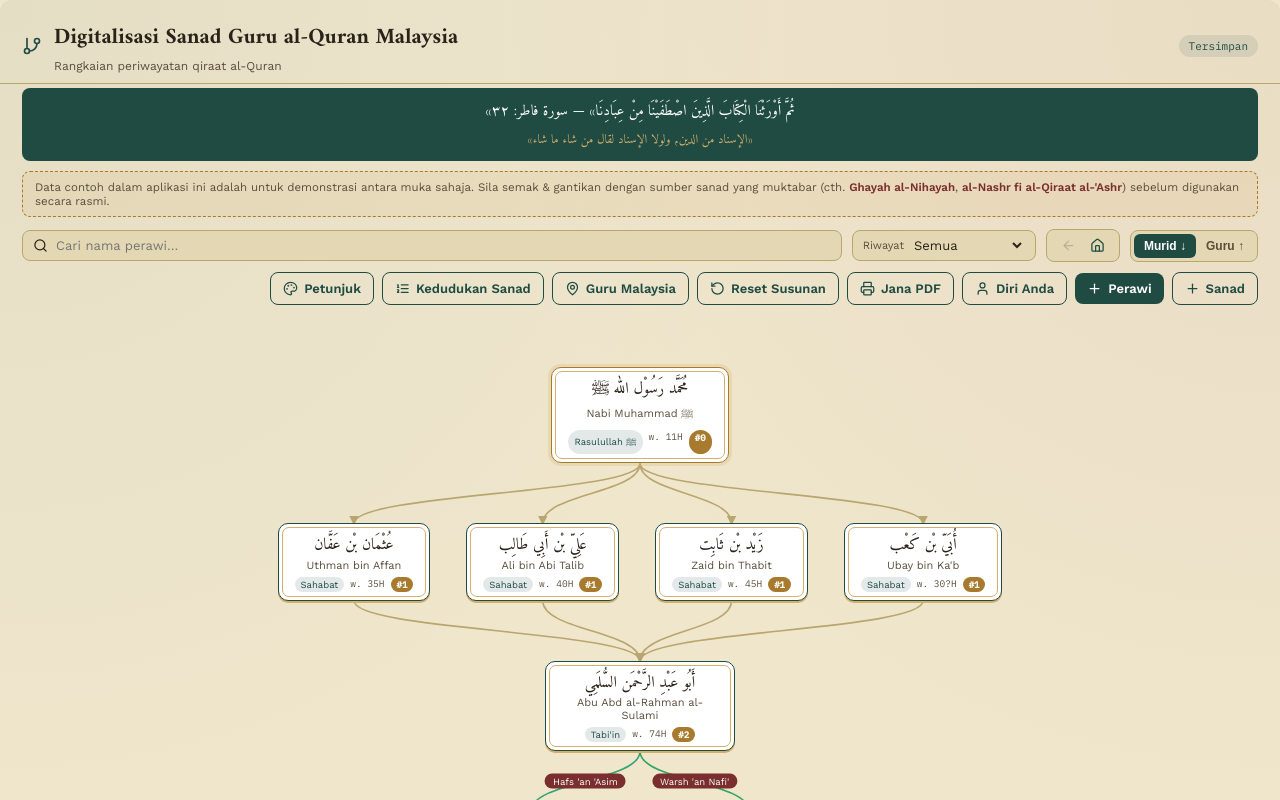
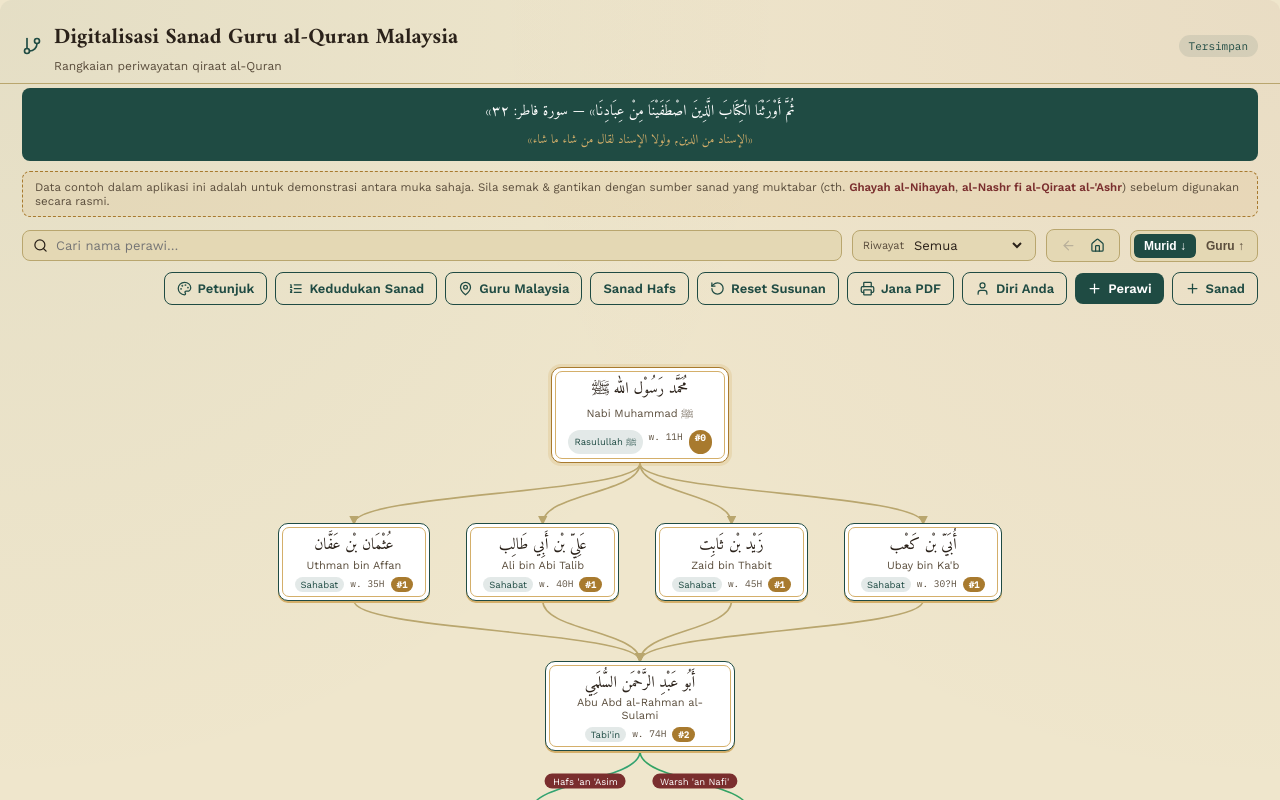
Before and after one commit to zulikhwan87/digitalsanad, a React (Vite) app: page / in a window 1280 px wide. Shown: the top 800 px of the page. Built offline with nearby package versions, Linux system fonts and the light colour scheme.

Commit message:
Add 'Sanad Hafs' link to App component
Added a link to 'Sanad Hafs' with styling.

```diff
--- a/src/App.jsx
+++ b/src/App.jsx
@@ -467,6 +467,20 @@ export default function PokokSanadApp() {
           <button className="btn-secondary" onClick={() => setShowDirectory(true)} title="Senarai guru al-Quran Malaysia ikut negeri">
             <MapPin size={15} /> Guru Malaysia
           </button>
+
+          <a
+            href="/sanadhafs.html"
+            className="btn-secondary"
+            style={{
+              textDecoration: "none",
+              display: "inline-flex",
+              alignItems: "center",
+              gap: "6px"
+            }}
+          >
+            Sanad Hafs
+          </a>
+
           <button
             className="btn-secondary"
             onClick={() => setNodePositionOverrides({})}
```
